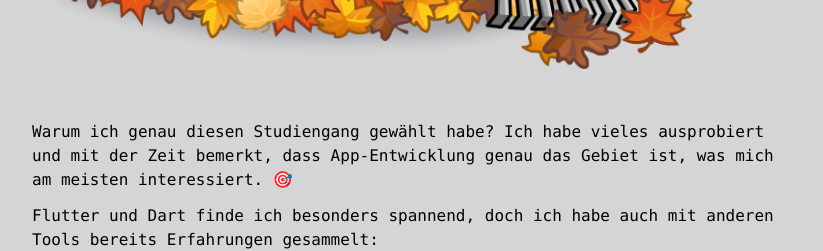
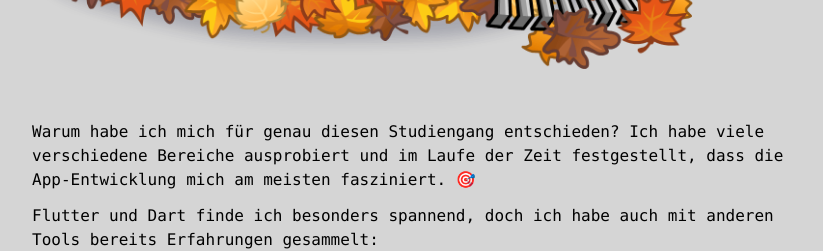
Before and after one commit to tim-w97/MyProfilePage, a React (Create React App) app: page / in a window 1280 px wide. Shown: the part 940-1191 px from the top of the page, without its empty margins (224-1047 px from the left). Built offline with nearby package versions, Linux system fonts and the light colour scheme.

Commit message:
text changes

```diff
--- a/src/pages/CVPage.js
+++ b/src/pages/CVPage.js
@@ -21,7 +21,7 @@
             <p>
               Ich studiere hier{" "}
               <span className="font-bold">Mobile Computing</span> (Bachelor) im
-              dritten Semester und spezialisiere mich auf die Entwicklung von
+              fünften Semester und spezialisiere mich auf die Entwicklung von
               Apps für Android und iOS.
             </p>
           }
--- a/src/widgets/Welcome.js
+++ b/src/widgets/Welcome.js
@@ -23,9 +23,9 @@
       <img src={sticker} alt="Sticker variant of Tim"></img>
 
       <p className="mt-6">
-        Warum ich genau diesen Studiengang gewählt habe? Ich habe vieles
-        ausprobiert und mit der Zeit bemerkt, dass App-Entwicklung genau das
-        Gebiet ist, was mich am meisten interessiert. 🎯
+          Warum habe ich mich für genau diesen Studiengang entschieden?
+          Ich habe viele verschiedene Bereiche ausprobiert und im Laufe der Zeit festgestellt,
+          dass die App-Entwicklung mich am meisten fasziniert. 🎯
       </p>
 
       <p className="mt-3">
```
